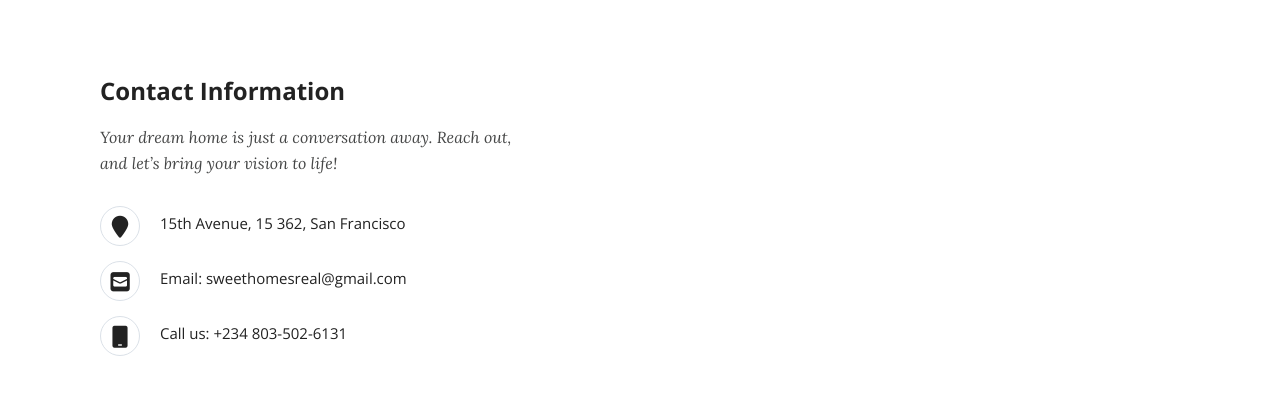
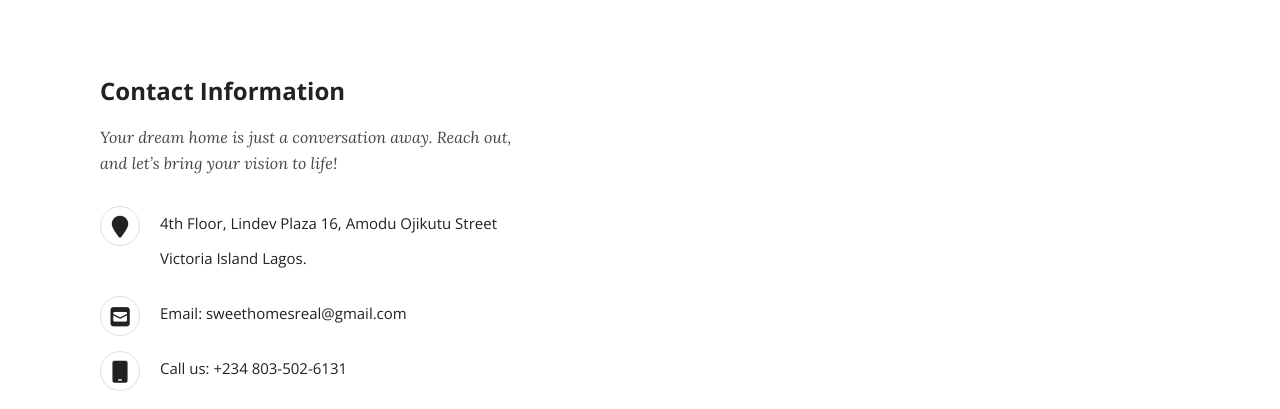
Before and after one commit to WisdomAnyadike/charity, a plain HTML site: page contact-us.html in a window 1280 px wide. Shown: the part 438-847 px from the top of the page. Drawn offline with nearby package versions, Linux system fonts and the light colour scheme.

Commit message:
address added

```diff
--- a/contact-us.html
+++ b/contact-us.html
@@ -231,7 +231,10 @@
 	                    <span>
 	                        <i class="fa fa-map-marker">
 	                        </i>
-	                        15th Avenue, 15 362, San Francisco
+                            4th Floor, Lindev Plaza
+                            16, Amodu Ojikutu Street
+                            Victoria Island
+                            Lagos.
 	                    </span>
 	                </div>
 	            </div>
```
